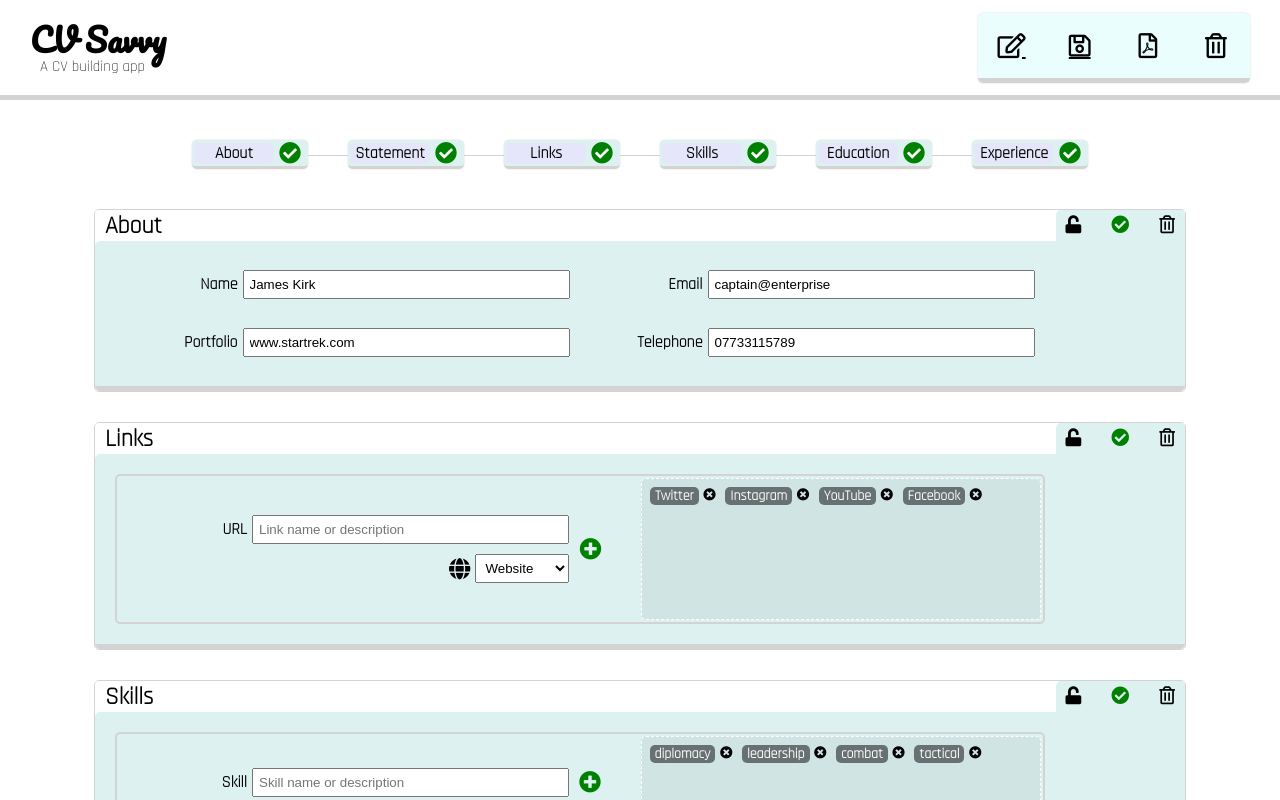
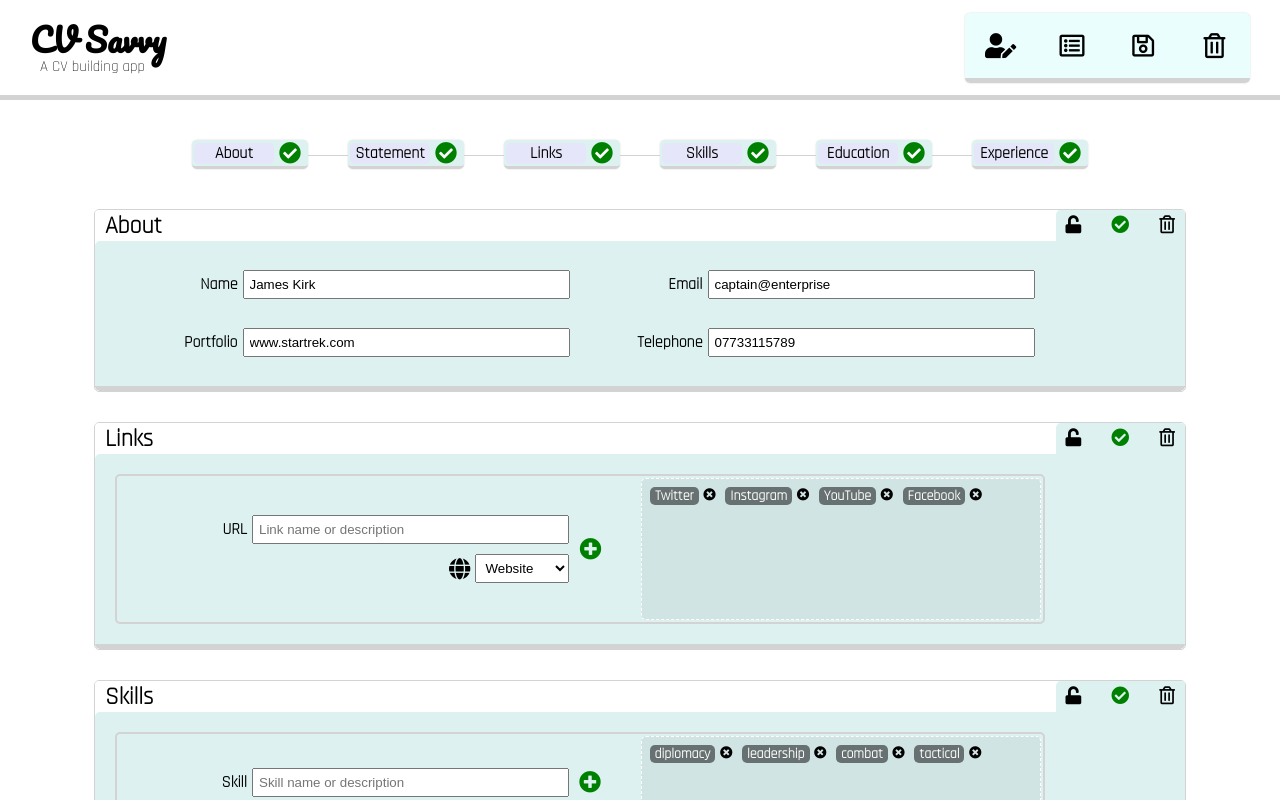
Before and after one commit to mattxmade/savvy-cv, a React app: page / in a window 1280 px wide. Built offline with nearby package versions, Linux system fonts and the light colour scheme; what @react-pdf/renderer would draw is missing.

Commit message:
Change icons, style Links

```diff
--- a/src/components/Nav.js
+++ b/src/components/Nav.js
@@ -5,7 +5,7 @@ const FormIcon = (props) => (
   <li>
     <i
       aria-hidden="true"
-      className="far fa-edit"
+      className="fas fa-user-edit"
       onClick={() => props.navToPage(0)}
     ></i>
   </li>
@@ -15,7 +15,7 @@ const LayoutIcon = (props) => (
   <li>
     <i
       aria-hidden="true"
-      className="far fa-save"
+      className="far fa-list-alt"
       onClick={() => props.navToPage(1)}
     ></i>
   </li>
@@ -25,7 +25,7 @@ const PdfIcon = (props) => (
   <li>
     <i
       aria-hidden="true"
-      className="far fa-file-pdf"
+      className="far fa-save"
       onClick={() => props.navToPage(2)}
     ></i>
   </li>
@@ -43,6 +43,7 @@ const ClearIcon = (props) => (
 
 const linkStyle = {
   color: "black",
+  textDecoration: "none",
 };
 
 const StandardNav = (props) => (
```
